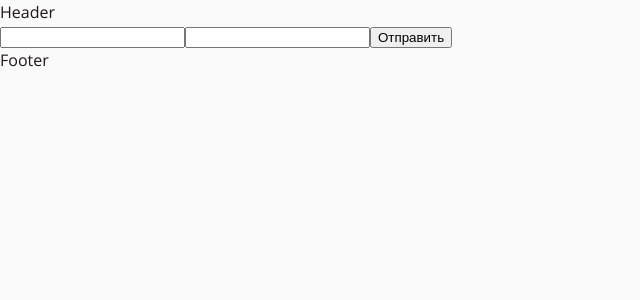
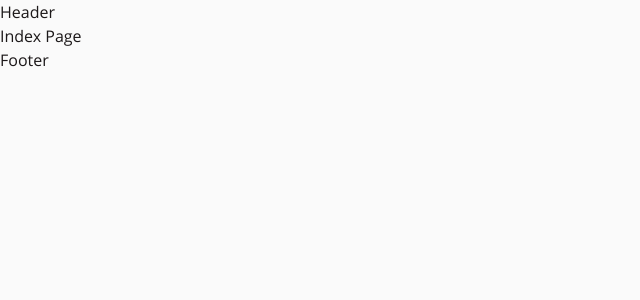
Before and after one commit to ar-tech-group/iteca.fe.admin, a Nuxt app: page / in a window 1280 px wide. Shown: the top 300 px of the page, without its empty margins (0-640 px from the left). Built offline with nearby package versions, Linux system fonts and the light colour scheme.

Commit message:
IE-6: First Commit

```diff
--- a/api/auth.ts
+++ /dev/null
@@ -1,9 +0,0 @@
-import {fetch} from '@/helpers/fetch';
-
-export const auth = (email: string, password: string) => fetch('/login/login', {
-    method: 'POST',
-    body:   {
-        email,
-        password,
-    }
-});
--- a/helpers/fetch.ts
+++ /dev/null
@@ -1,8 +0,0 @@
-export const fetch = $fetch.create({
-    baseURL: '/api',
-    onRequest({ options }) {
-        options.headers = {
-            ...options.headers,
-        };
-    },
-});
--- a/pages/index.vue
+++ b/pages/index.vue
@@ -1,37 +1,7 @@
-<script lang="ts" setup>
-import { ref } from '#imports';
-import { auth } from '@/api/auth';
-
-const email = ref<string>('');
-const password = ref<string>('');
-
-const send = async () => {
-    const res = await auth(email.value, password.value);
-
-    console.log('res', res);
-};
-</script>
+<script lang="ts" setup></script>
 
 <template>
     <div class="index-page">
-        <form
-            @submit.prevent="send"
-        >
-            <input
-                v-model="email"
-                type="text"
-            >
-
-            <input
-                v-model="password"
-                type="text"
-            >
-
-            <button
-                type="submit"
-            >
-                Отправить
-            </button>
-        </form>
+        Index Page
     </div>
 </template>
```
Also changed, not shown: 2 other files (tests, documents, lock files or other folders).
